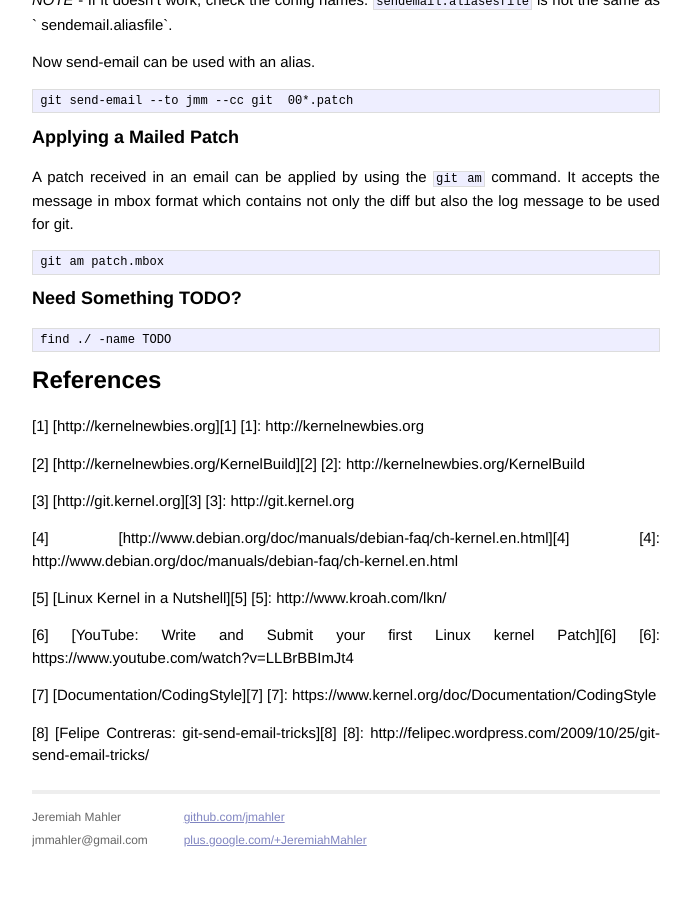
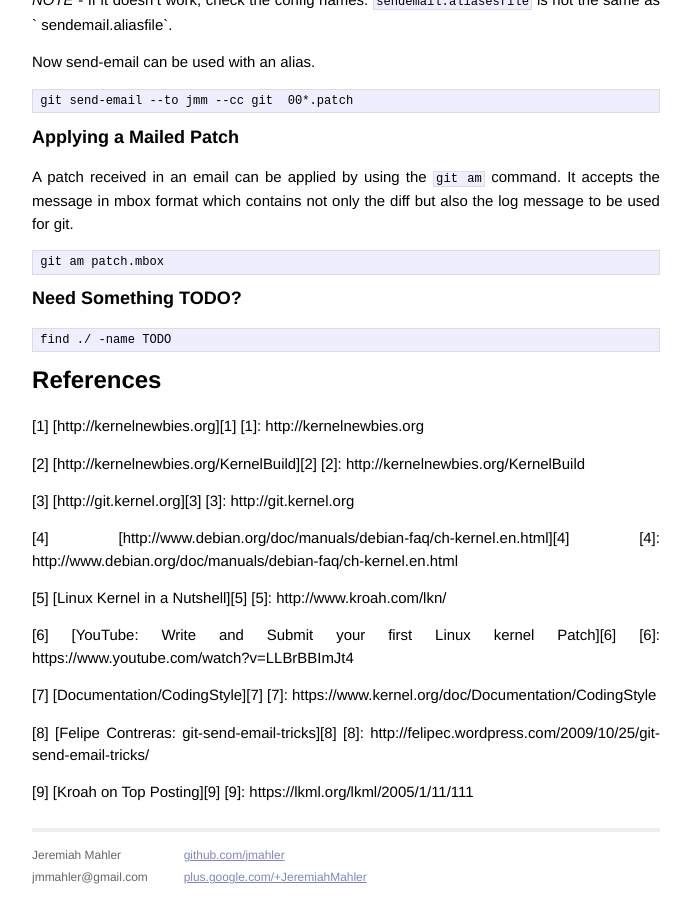
Before and after one commit to jmahler/jmahler.github.io, a Jekyll site: the page built from _posts/2014-04-08-kernel.md, in a window 1280 px wide and 900 px high, scrolled down 3937 px. Shown: the whole window, without its empty margins (294-985 px from the left). Built offline with Jekyll 4.4.1, drawn with Linux system fonts in a browser that asks for light colours; Markdown is read by kramdown in place of the engine named in the settings; before the commit the page ends 4800 px from its top, so only the background shows below that.

Commit message:
added link to Kroah's funny post on top posting

```diff
--- a/_posts/2014-04-08-kernel.md
+++ b/_posts/2014-04-08-kernel.md
@@ -259,3 +259,6 @@ References
 
   [8] [Felipe Contreras: git-send-email-tricks][8]
   [8]: http://felipec.wordpress.com/2009/10/25/git-send-email-tricks/
+
+  [9] [Kroah on Top Posting][9]
+  [9]: https://lkml.org/lkml/2005/1/11/111
```
